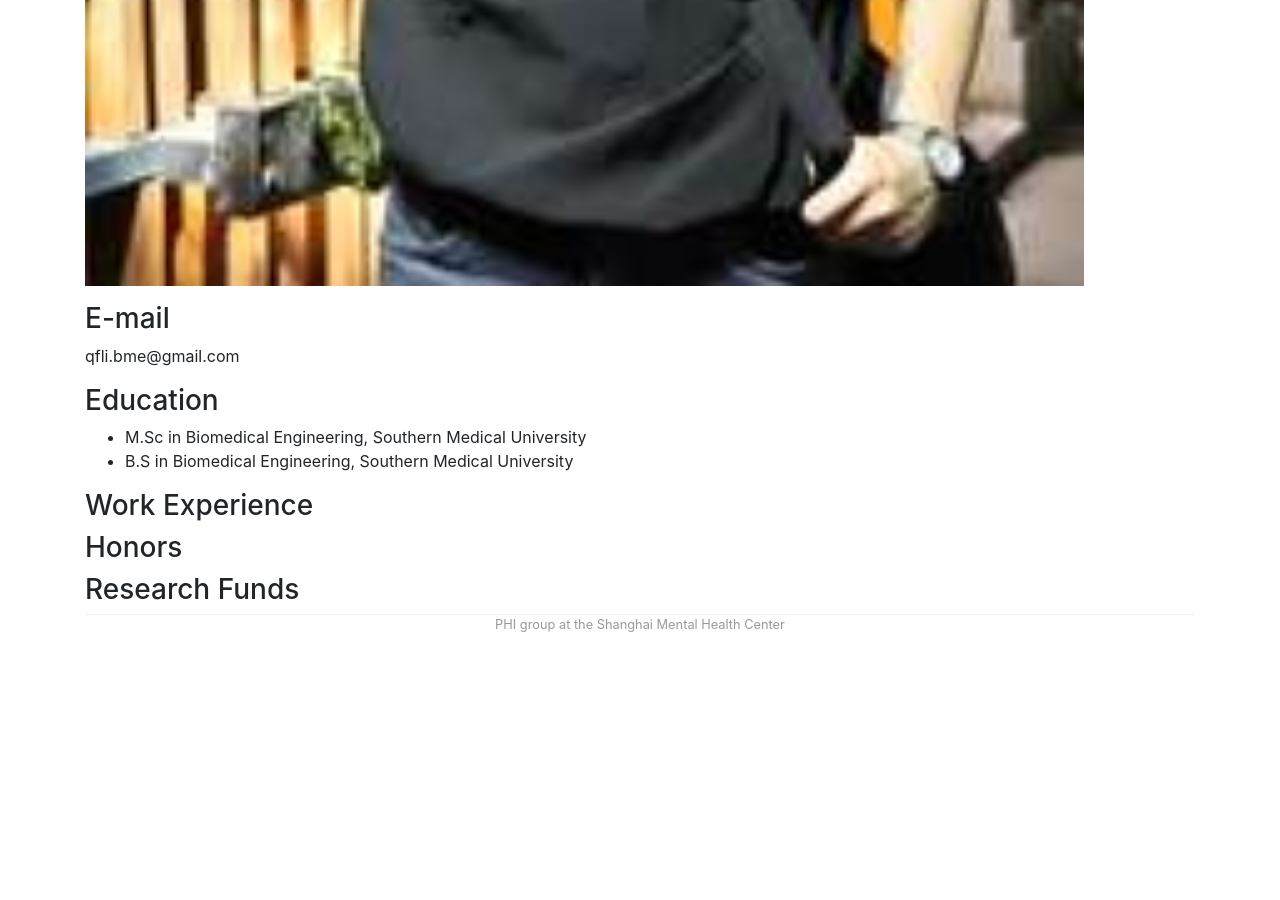
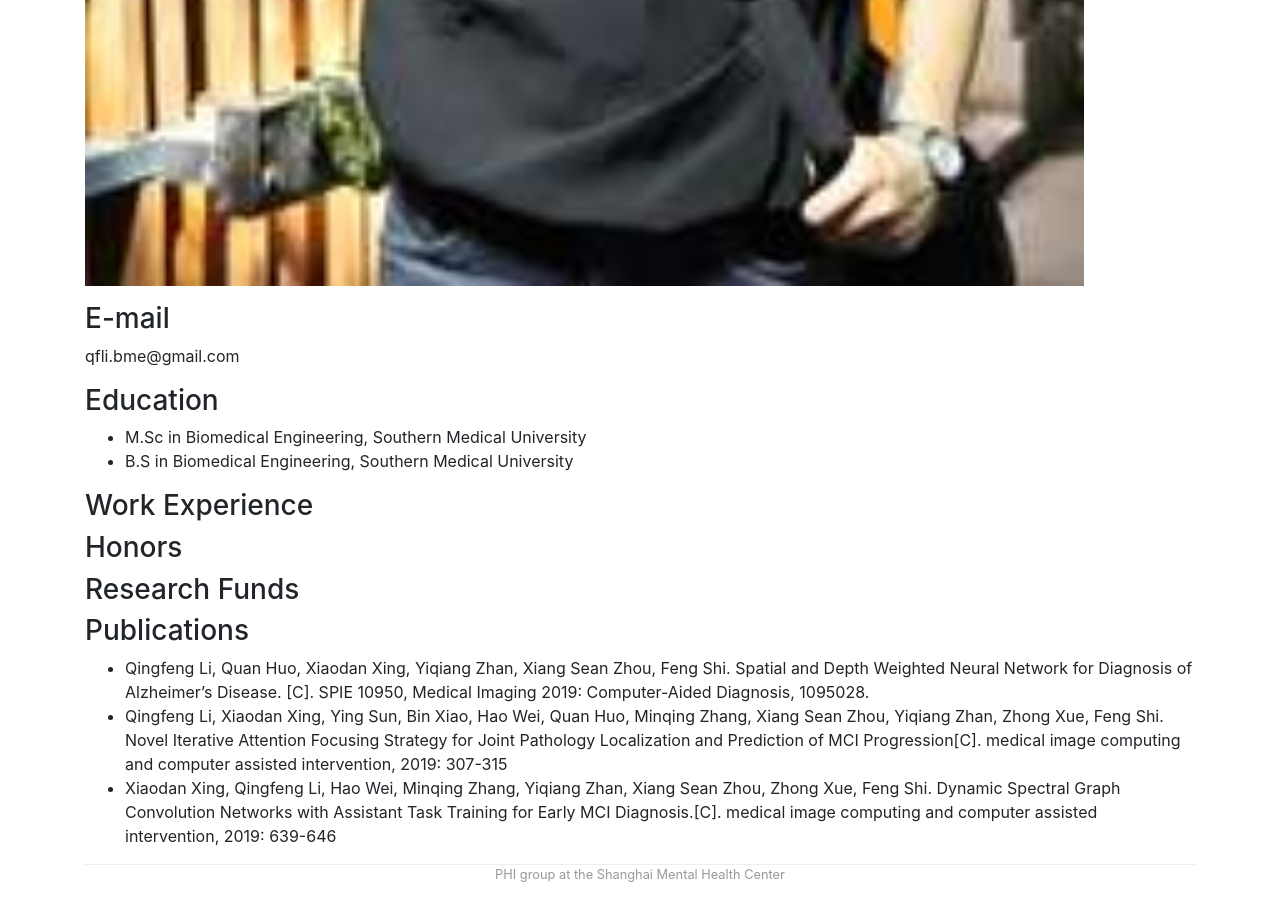
Before and after one commit to PHI-group/phi-group.github.io, a Jekyll site: the page built from scholarpages/liqf.md, in a window 1280 px wide and 900 px high, scrolled down 1076 px. Built offline with Jekyll 4.4.1, drawn with Linux system fonts in a browser that asks for light colours; before the commit the page ends 1726 px from its top, so only the background shows below that.

Commit message:
Updated by QF

```diff
--- a/scholarpages/liqf.md
+++ b/scholarpages/liqf.md
@@ -18,5 +18,10 @@ qfli.bme@gmail.com
 ### Honors
 
 
+### Research Funds
 
-### Research Funds
+
+### Publications
+- Qingfeng Li, Quan Huo, Xiaodan Xing, Yiqiang Zhan, Xiang Sean Zhou, Feng Shi. Spatial and Depth Weighted Neural Network for Diagnosis of Alzheimer’s Disease. [C]. SPIE 10950, Medical Imaging 2019: Computer-Aided Diagnosis, 1095028.
+- Qingfeng Li, Xiaodan Xing, Ying Sun, Bin Xiao, Hao Wei, Quan Huo, Minqing Zhang, Xiang Sean Zhou, Yiqiang Zhan, Zhong Xue, Feng Shi. Novel Iterative Attention Focusing Strategy for Joint Pathology Localization and Prediction of MCI Progression[C]. medical image computing and computer assisted intervention, 2019: 307-315
+- Xiaodan Xing, Qingfeng Li, Hao Wei, Minqing Zhang, Yiqiang Zhan, Xiang Sean Zhou, Zhong Xue, Feng Shi. Dynamic Spectral Graph Convolution Networks with Assistant Task Training for Early MCI Diagnosis.[C]. medical image computing and computer assisted intervention, 2019: 639-646
```
